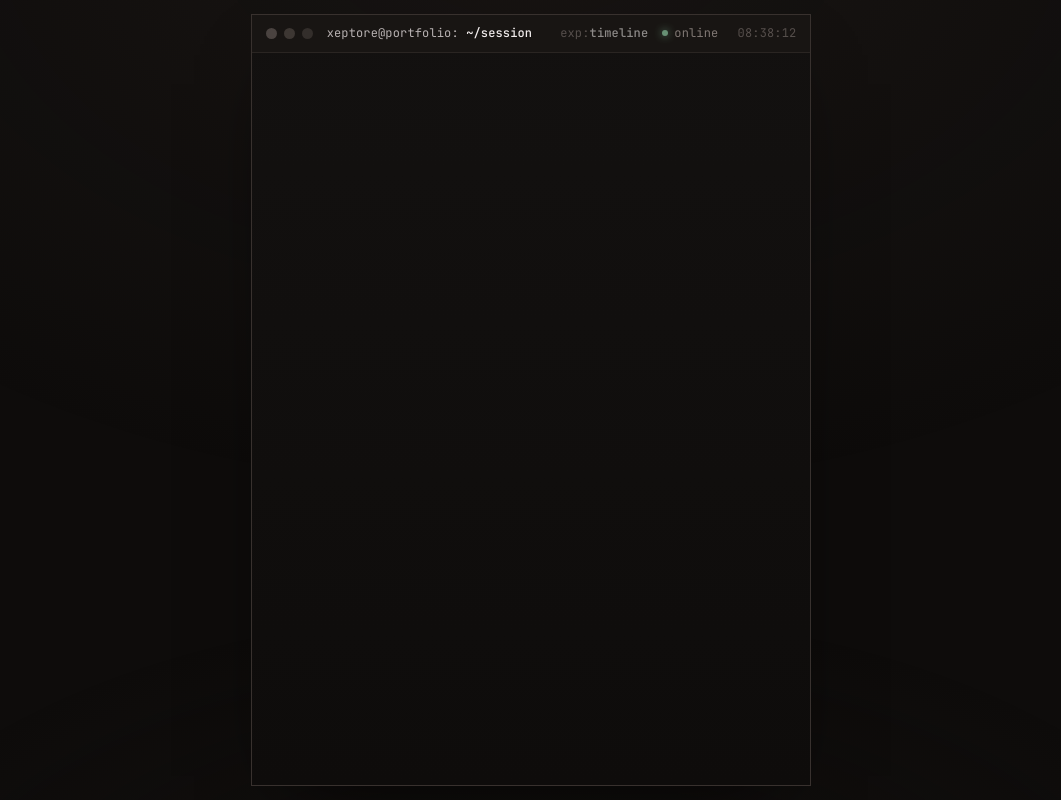
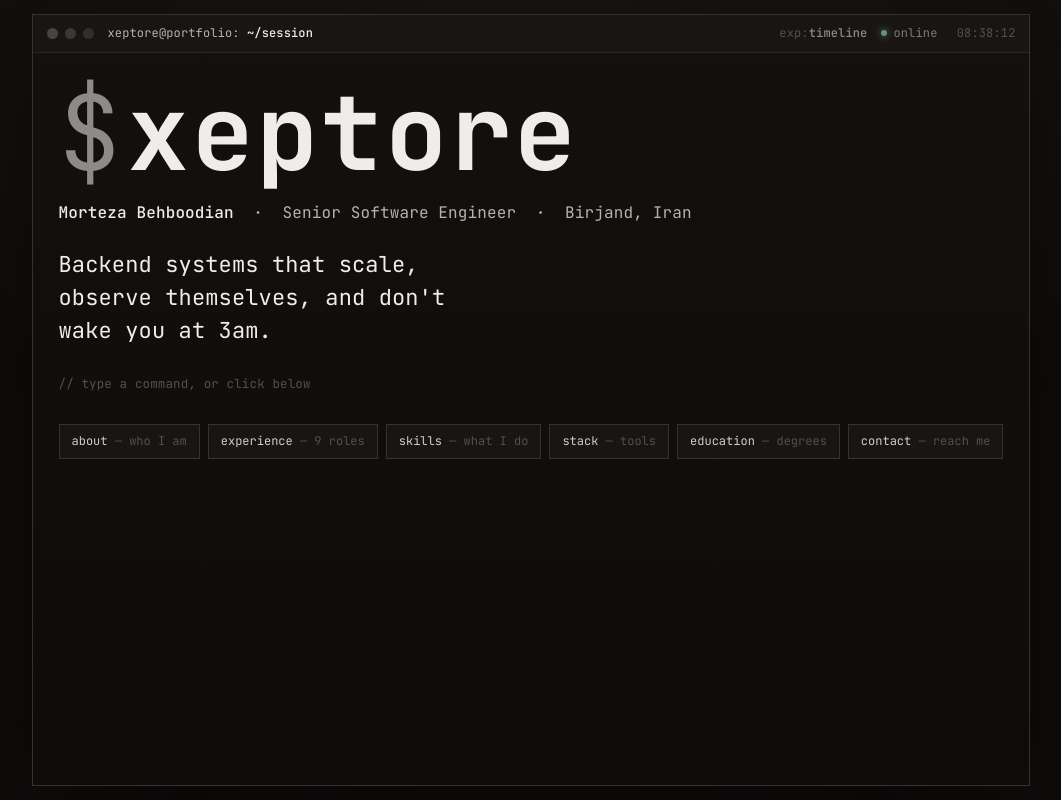
Before and after one commit to zahramirkazemi/xeptore-portfolio, a React (Vite) app: page / in a window 1280 px wide. Shown: the whole page, without its empty margins (109-1170 px from the left). Built offline with nearby package versions, Linux system fonts and the light colour scheme.

Commit message:
feat: add hero

```diff
--- a/src/components/MainContent.tsx
+++ b/src/components/MainContent.tsx
@@ -2,7 +2,8 @@ import { useEffect, useRef, useState } from 'react';
 
 import { BOOT_LINES } from '../core/constants.ts';
 
-import Boot from './Boot.tsx';
+import BootLoading from './BootLoading.tsx';
+import Hero from './commands/Hero.tsx';
 
 export default function MainContent() {
   const [booting, setBooting] = useState(true)
@@ -32,7 +33,8 @@ export default function MainContent() {
       aria-live="polite"
       aria-label="Terminal output"
     >
-      <Boot booting={booting} bootShown={bootShown} />
+      <BootLoading booting={booting} bootShown={bootShown} />
+      <Hero />
     </div>
   )
 }
--- a/src/components/Terminal.tsx
+++ b/src/components/Terminal.tsx
@@ -1,6 +1,6 @@
 
 import MainContent from './MainContent.tsx';
-import TitleBar from './TitleBar.tsx';
+import TitleBar from './header/TitleBar.tsx';
 
 export default function Terminal() {
   return (
--- /dev/null
+++ b/src/components/commands/Hero.tsx
@@ -0,0 +1,27 @@
+import { HINTS } from '../../core/constants.ts'
+import { CV } from '../../core/data.ts'
+
+export default function Hero() {
+  return (
+    <div className="hero">
+      <div className="wm" aria-label={`${CV.handle} — terminal portfolio`}>
+        <span className="caret" aria-hidden="true">$ </span>
+        {CV.handle}
+      </div>
+      <div className="sub">
+        <b>{CV.name}</b> &nbsp;·&nbsp; {CV.title} &nbsp;·&nbsp; {CV.location}
+      </div>
+      <div className="tag2">{CV.tagline}</div>
+      <div className="id-row">
+        <span className="faint">// type a command, or click below</span>
+      </div>
+      <nav className="hints" aria-label="Quick navigation">
+        {HINTS.map(([command, description]) => (
+          <button className="hint-chip" key={command} aria-label={`Run ${command}: ${description}`}>
+            <span className="k">{command}</span> <span className="faint">— {description}</span>
+          </button>
+        ))}
+      </nav>
+    </div>
+  )
+}
--- a/src/components/TitleBar.tsx
+++ b/src/components/header/TitleBar.tsx
@@ -1,4 +1,4 @@
-import { CV } from '../core/data.ts';
+import { CV } from '../../core/data.ts';
 import Clock from './Clock.tsx';
 
 
--- a/src/core/constants.ts
+++ b/src/core/constants.ts
@@ -1,3 +1,4 @@
+import { CV } from "./data";
 
 export const BOOT_LINES = [
   'xeptore-portfolio v1.0.0  ·  warm-dark tui',
@@ -8,3 +9,12 @@ export const BOOT_LINES = [
 ];
 
 export const COMMANDS = ['about', 'experience', 'skills', 'stack', 'education', 'stats', 'contact', 'help', 'all', 'clear'];
+
+export const HINTS = [
+  ['about', 'who I am'],
+  ['experience', `${CV.experience.length} roles`],
+  ['skills', 'what I do'],
+  ['stack', 'tools'],
+  ['education', 'degrees'],
+  ['contact', 'reach me'],
+] as [string, string][];
--- a/src/core/globals.css
+++ b/src/core/globals.css
@@ -163,3 +163,191 @@ body {
     opacity: 1;
   }
 }
+
+/* ---- viewport ---- */
+.viewport {
+  flex: 1;
+  min-height: 0;
+  overflow-y: auto;
+  overflow-x: hidden;
+  padding: 22px 26px 8px;
+  scroll-behavior: smooth;
+}
+.viewport::-webkit-scrollbar {
+  width: 10px;
+}
+.viewport::-webkit-scrollbar-track {
+  background: transparent;
+}
+.viewport::-webkit-scrollbar-thumb {
+  background: var(--border-2);
+  border: 3px solid var(--bg);
+  border-radius: 10px;
+}
+.viewport::-webkit-scrollbar-thumb:hover {
+  background: #4a4340;
+}
+
+.block {
+  margin: 0 0 26px;
+  max-width: 980px;
+}
+.block:last-child {
+  margin-bottom: 30px;
+}
+
+/* command echo line */
+.echo {
+  color: var(--fg-dim);
+  margin-bottom: 12px;
+  display: flex;
+  gap: 8px;
+  align-items: baseline;
+  flex-wrap: wrap;
+}
+.echo .pr {
+  color: var(--accent-dim);
+}
+.echo .cmd {
+  color: var(--fg);
+}
+.echo .tstamp {
+  margin-left: auto;
+  color: var(--fg-faint);
+  font-size: 11px;
+}
+
+/* section header with box-drawing rule */
+.sec {
+  display: flex;
+  align-items: center;
+  gap: 12px;
+  margin: 0 0 16px;
+  color: var(--fg-dim);
+  font-size: 12px;
+}
+.sec .tag {
+  color: var(--accent);
+  letter-spacing: 0.14em;
+  text-transform: uppercase;
+}
+.sec .rule {
+  flex: 1;
+  height: 0;
+  border-top: 1px dashed var(--border-2);
+}
+.sec .fig {
+  color: var(--fg-faint);
+  letter-spacing: 0.1em;
+}
+
+/* generic text */
+.muted {
+  color: var(--fg-mid);
+}
+.dim {
+  color: var(--fg-dim);
+}
+.faint {
+  color: var(--fg-faint);
+}
+.hl {
+  color: var(--fg);
+}
+.lead {
+  color: var(--fg-mid);
+  max-width: 70ch;
+  line-height: 1.85;
+}
+a {
+  color: var(--accent);
+  text-decoration: none;
+  border-bottom: 1px solid var(--border-2);
+}
+a:hover {
+  color: #fff;
+  border-color: var(--accent-dim);
+}
+
+/* ===================== HERO ===================== */
+.hero {
+  padding: 6px 0 4px;
+}
+.hero .wm {
+  font-weight: 700;
+  letter-spacing: 0.02em;
+  line-height: 1;
+  font-size: clamp(40px, 9vw, 104px);
+  color: var(--fg);
+  display: flex;
+  align-items: baseline;
+  gap: 0;
+}
+.hero .wm .caret {
+  color: var(--accent-dim);
+  font-weight: 400;
+  margin-right: 4px;
+}
+.hero .wm .blink {
+  animation: blink 1.1s steps(1) infinite;
+  color: var(--accent-dim);
+}
+@keyframes blink {
+  50% {
+    opacity: 0;
+  }
+}
+.hero .sub {
+  margin-top: 14px;
+  color: var(--fg-mid);
+  font-size: clamp(13px, 1.6vw, 16px);
+}
+.hero .sub b {
+  color: var(--fg);
+  font-weight: 500;
+}
+.hero .tag2 {
+  margin-top: 22px;
+  font-size: clamp(15px, 2.1vw, 22px);
+  color: var(--fg);
+  max-width: 30ch;
+  line-height: 1.5;
+}
+.hero .id-row {
+  margin-top: 26px;
+  display: flex;
+  flex-wrap: wrap;
+  gap: 10px 22px;
+  color: var(--fg-dim);
+  font-size: 12.5px;
+}
+.hero .id-row span b {
+  color: var(--fg-mid);
+  font-weight: 500;
+}
+
+/* hint chips under hero */
+.hints {
+  margin-top: 30px;
+  display: flex;
+  flex-wrap: wrap;
+  gap: 8px;
+}
+.hint-chip {
+  border: 1px solid var(--border-2);
+  background: var(--panel);
+  color: var(--fg-mid);
+  padding: 6px 12px;
+  cursor: pointer;
+  font: inherit;
+  font-size: 12px;
+  transition: 0.14s;
+}
+.hint-chip:hover {
+  border-color: var(--accent-dim);
+  color: var(--fg);
+  background: var(--panel-2);
+}
+.hint-chip .k {
+  color: var(--accent);
+}
```
Also changed, not shown: src/components/BootLoading.tsx (renamed from src/components/Boot.tsx), src/components/header/Clock.tsx (renamed from src/components/Clock.tsx).
